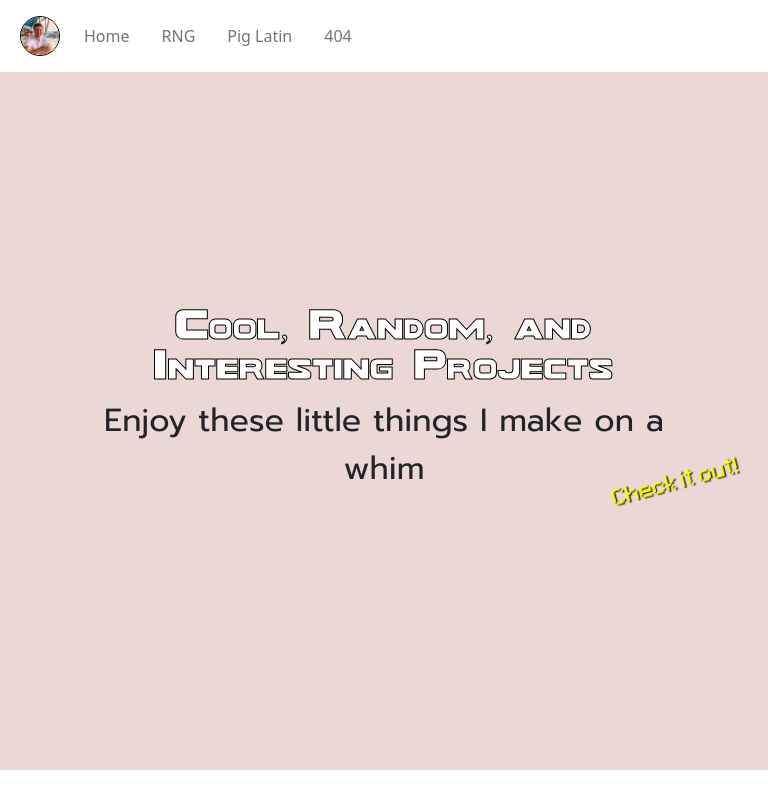
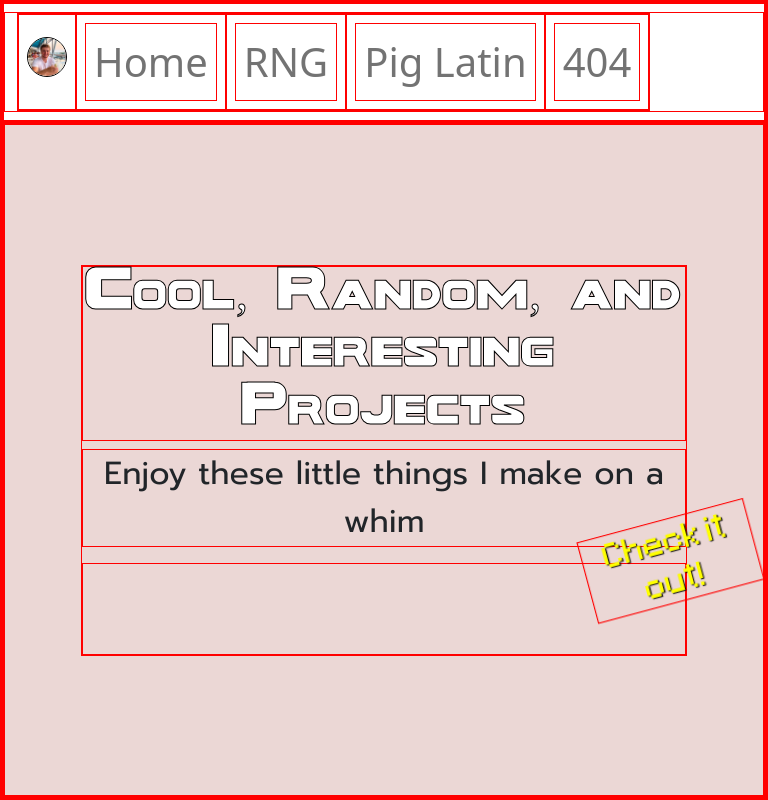
Before and after one commit to jll38/cool_random_webpages, a Flask app: page / in a window 768 px wide. Run offline with Flask 2, Linux system fonts and the light colour scheme; some libraries are stand-ins or nearby versions.

Commit message:
media query scaling

```diff
--- a/static/css/mediaQuery.css
+++ b/static/css/mediaQuery.css
@@ -6,7 +6,13 @@
             #splash-text{
         left:85%;
         bottom:40px;
-        font-size: 16px;
+        font-size: 24px;
+    }
+    .navbar li{
+    font-size:250%;
+}
+    h1{
+        font-size:300%;
     }
 }
 /* tablets/desktops and up ———– */
@@ -14,8 +20,11 @@
         #splash-text{
         left:75%;
         bottom:40px;
-        font-size: 18px;
+        font-size: 24px;
     }
+    .navbar li{
+    font-size:200%;
+}
 }
 /* large desktops and up ———– */
 @media (min-width: 1200px) and (max-width: 1439px)  {
--- a/static/css/style.css
+++ b/static/css/style.css
@@ -1,4 +1,6 @@
-
+*{
+    border:solid 1px red;
+}
 header {
 }
 
@@ -106,6 +108,9 @@ body {
 
     animation: fadeIn 0.25s;
 }
+.navbar li{
+    font-size:150%;
+}
 
 .subtext {
     font-family: "Prompt";
@@ -124,8 +129,8 @@ body {
 }
 
 .main {
-    padding-top: 10em;
-    padding-bottom: 10em;
+    padding-top: 4em;
+    padding-bottom: 4em;
     background-color: #ebd7d5;
 
 }
```
